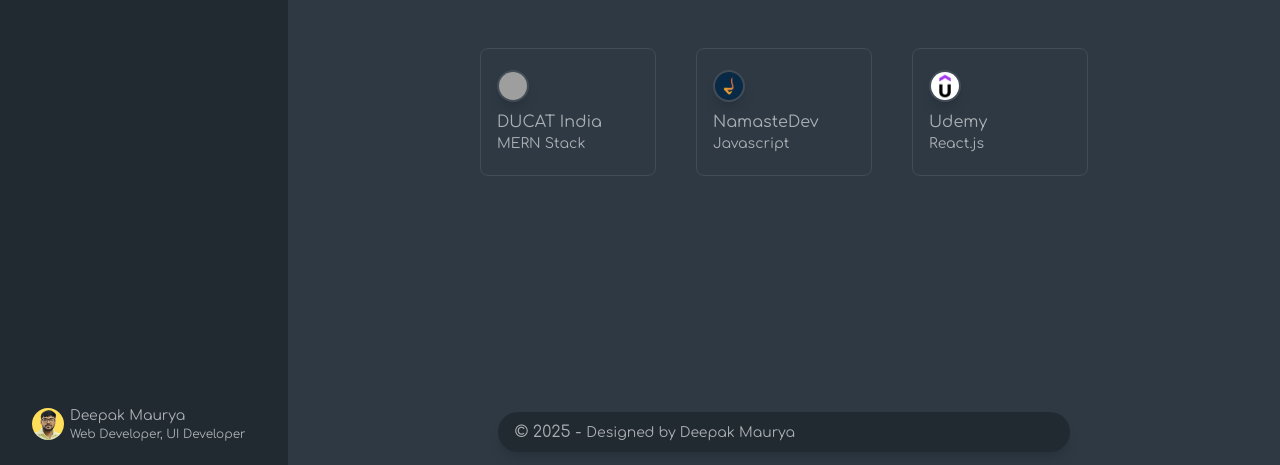
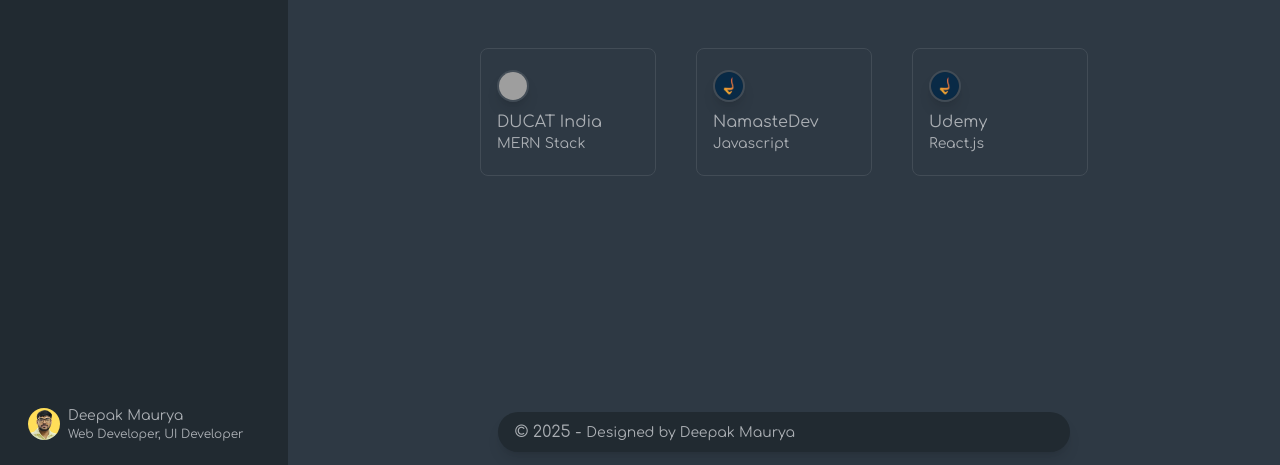
Before and after one commit to thedeepakmaurya/portfolionext, a Next.js app: page /certifications in a window 1280 px wide. Shown: the part 332-797 px from the top of the page. Built offline with nearby package versions, Linux system fonts and the light colour scheme; grey boxes are pictures that could not be loaded.

Commit message:
config update

```diff
--- a/public/database/nav.json
+++ b/public/database/nav.json
@@ -81,7 +81,7 @@
       "course": "Javascript"
     },
     {
-      "img": "/img/certification/udemy.webp",
+      "img": "/img/certification/namastedev.png",
       "institute": "Udemy",
       "course": "React.js"
     }
--- a/src/components/SideNav.jsx
+++ b/src/components/SideNav.jsx
@@ -84,10 +84,10 @@ const Sidenav = ({ children }) => {
             className={`${home ? "bg-background" : "bg-transparent"
               } w-full px-2 py-2.5 rounded-md hover:bg-background`}
           >
-            <Link className="flex items-center px-2 gap-1.5" href="/">
-              <span className="shrink-0">
-                <Image className="w-8 h-8 rounded-full" src="/img/profile/deepakmaurya.png" alt="profile" width={100} height={100} />
-              </span>
+            <Link className="flex items-center px-1 gap-2" href="/">
+              <div className="w-8 h-8">
+                <Image className=" object-cover rounded-full " src="/img/profile/deepakmaurya.png" alt="profile" width={100} height={100} />
+              </div>
               <span className="flex flex-col text-sm">
                 Deepak Maurya
                 <span className="text-xs">Web Developer, UI Developer</span>
```
